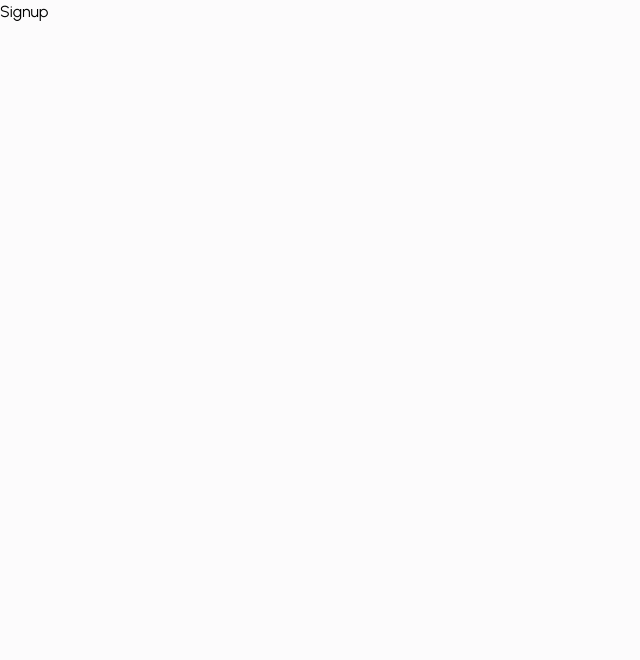
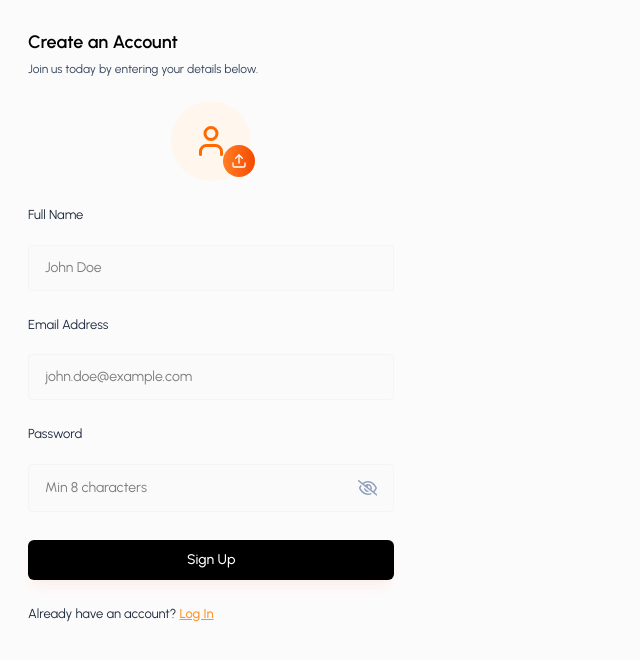
Before and after one commit to badampudimahesh2005/InterviewPrepAI, a React (Vite) app in the folder frontend/: page /signup in a window 1280 px wide. Shown: the top 660 px of the page, without its empty margins (0-640 px from the left). Built offline with nearby package versions, Linux system fonts and the light colour scheme; a web font is replaced by a local one.

Commit message:
signup popup form UI and profileUpload

```diff
--- /dev/null
+++ b/frontend/src/components/inputs/ProfilePhotoSelector.jsx
@@ -0,0 +1,85 @@
+
+import { useState, useRef } from 'react';
+import { LuUser, LuUpload, LuTrash } from 'react-icons/lu';
+
+
+const ProfilePhotoSelector = ({image, setImage, preview, setPreview}) => {
+
+  const inputRef = useRef(null);
+  const [previewUrl, setPreviewUrl] = useState(null);
+
+  const handleImageChange = (event) => {
+    const file = event.target.files[0];
+    if (file) {
+      //update the image state
+      setImage(file);
+
+      //generate preview UTL from the file
+      const preview  = URL.createObjectURL(file);
+      if(setPreview) {
+        setPreview(preview);
+      }
+      setPreviewUrl(preview);
+    }
+  };
+
+
+  const handleRemoveImage = () => {
+    setImage('');
+    setPreviewUrl(null);
+
+    if (setPreview) {
+      setPreview(null);
+    }
+  };
+
+  const onChooseFile = () => {
+    if (inputRef.current) {
+      inputRef.current.click();
+    }
+  };
+
+  return (
+    <div className='flex justify-center mb-6'>
+      <input
+        type="file"
+        accept="image/*"
+        onChange={handleImageChange}
+        ref={inputRef}
+        className="hidden"
+      />
+
+      {!image ? (
+        <div className="w-20 h-20 flex items-center justify-center bg-orange-50 rounded-full relative cursor-pointer">
+          <LuUser className="text-4xl text-orange-500" />
+
+          <button
+            type="button"
+            onClick={onChooseFile}
+            className='w-8 h-8 flex items-center justify-center bg-linear-to-r from-orange-500/85 to-orange-600 text-white rounded-full absolute bottom-1 -right-1 cursor-pointer'
+          >
+            <LuUpload />
+          </button>
+        </div>
+      ):(
+        <div className="relative">
+          <img
+          src={preview || previewUrl}
+          alt="Profile photo"
+          className="w-20 h-20 object-cover rounded-full"
+          />
+
+          <button
+            type="button"
+            onClick={handleRemoveImage}
+            className='w-8 h-8 flex items-center justify-center bg-red-500 text-white rounded-full absolute -bottom-1 -right-1 cursor-pointer'
+          >
+            <LuTrash />
+          </button>
+        </div>
+      )}
+    </div>
+  )
+}
+
+export default ProfilePhotoSelector;
--- a/frontend/src/pages/Auth/Login.jsx
+++ b/frontend/src/pages/Auth/Login.jsx
@@ -1,6 +1,7 @@
 import { useNavigate } from "react-router-dom";
 import { useState } from "react";
 import Input from "../../components/inputs/Input";
+import { validateEmail } from "../../utils/helper";
 
 const Login = ({ setCurrentPage }) => {
 
@@ -13,6 +14,28 @@ const Login = ({ setCurrentPage }) => {
   //handle login form submission
 const handleLogin = async (e) => {
   e.preventDefault();
+
+  if(!validateEmail(email)){
+    setError("Please enter a valid email address.");
+    return;
+  }
+
+  if(!password){
+    setError("Please enter your password.");
+    return;
+  }
+  setError(null);
+
+  // Perform login logic here
+  try {
+
+  } catch (err) {
+   if (err.response && err.response.data.message) {
+     setError(err.response.data.message);
+   } else {
+     setError("Login failed. Please try again.");
+   }
+  }
 };
 
 
@@ -48,7 +71,7 @@ const handleLogin = async (e) => {
         <button
           type="submit"
           className=" btn-primary "
-          onClick={() => setCurrentPage("signup")}
+          onClick={handleLogin}
         >
           Login
         </button>
--- a/frontend/src/pages/Auth/Signup.jsx
+++ b/frontend/src/pages/Auth/Signup.jsx
@@ -1,8 +1,106 @@
-import React from 'react'
+import { useState } from "react"
+import { useNavigate } from "react-router-dom";
+import Input from "../../components/inputs/Input";
+import ProfilePhotoSelector from "../../components/inputs/ProfilePhotoSelector";
+import { validateEmail } from "../../utils/helper";
 
-const Signup = () => {
+const Signup = ({ setCurrentPage }) => {
+
+  const [fullName, setFullName] = useState('');
+  const [email, setEmail] = useState('');
+  const [password, setPassword] = useState('');
+  const [profilePicture, setProfilePicture] = useState('');
+  const [error, setError] = useState(null);
+
+  const naviage  = useNavigate();
+
+  const handleSignup = async (e) => {
+    e.preventDefault();
+    // Handle signup logic here
+    let profileImageUrl = '';
+
+    if(!fullName){
+      setError("Please enter your full name.");
+      return;
+    }
+
+    if(!validateEmail(email)){
+      setError("Please enter a valid email address.");
+      return;
+    }
+
+    if(!password){
+      setError("Please enter your password.");
+      return;
+    }
+
+    setError(null);
+
+    // Perform signup logic here
+    try {
+
+    } catch (err) {
+      if (err.response && err.response.data.message) {
+        setError(err.response.data.message);
+      } else {
+        setError("Signup failed. Please try again.");
+      }
+    }
+  }
+
+
   return (
-    <div>Signup</div>
+    <div className="w-[90vw] md:w-[33vw] p-7 flex flex-col justify-center">
+      <h3 className="text-lg font-semibold text-black">Create an Account</h3>
+      <p className="text-xs text-slate-700 mt-[5px] mb-6">
+        Join us today by entering your details below.
+      </p>
+
+      <form onSubmit={handleSignup}>
+
+        <ProfilePhotoSelector image={profilePicture} setImage={setProfilePicture} />
+
+        <div className="grid grid-cols-1 md:grid-cols-1 gap-2">
+          <Input
+            value={fullName}
+            onChange={(e) => setFullName(e.target.value)}
+            label="Full Name"
+            type="text"
+            placeholder="John Doe"
+          />
+          <Input
+            value={email}
+            onChange={(e) => setEmail(e.target.value)}
+            label="Email Address"
+            type="text"
+            placeholder="john.doe@example.com"
+          />
+
+          <Input
+            value={password}
+            onChange={(e) => setPassword(e.target.value)}
+            label="Password"
+            type="password"
+            placeholder="Min 8 characters"
+          />
+
+          {error && (<p className="text-red-500 text-xs pb-2.5">{error}</p>)}
+
+          <button type="submit" className="btn-primary">Sign Up</button>
+
+          <p className="text-[13px] text-slate-800 mt-3">
+            Already have an account?{" "}
+            <span
+              className="font-medium text-primary underline cursor-pointer"
+              onClick={() => {setCurrentPage("login")}}
+            >
+              Log In
+            </span>
+          </p>
+
+        </div>
+      </form>
+    </div>
   )
 }
 
--- a/frontend/src/utils/helper.js
+++ b/frontend/src/utils/helper.js
@@ -0,0 +1,4 @@
+export const validateEmail = (email) => {
+  const re = /^[^\s@]+@[^\s@]+\.[^\s@]+$/;
+  return re.test(email);
+};
```
